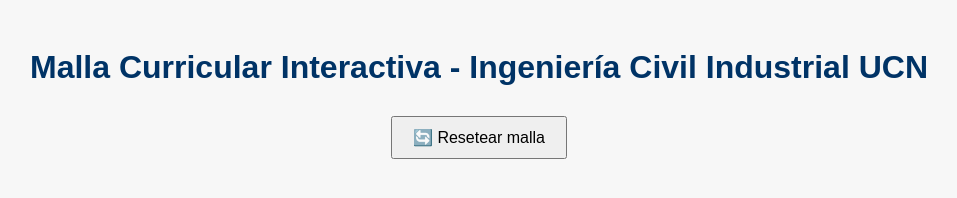
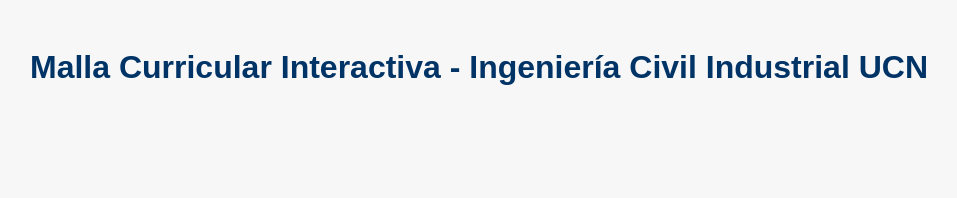
Before and after one commit to esbry7/malla-ici, a plain HTML site: page index.html in a window 1280 px wide. Shown: the whole page, without its empty margins (161-1118 px from the left). Drawn offline with Linux system fonts and the light colour scheme.

Commit message:
Update index.html

```diff
--- a/index.html
+++ b/index.html
@@ -13,9 +13,7 @@
   </div>
 
   <script src="script.js"></script>
-  <div style="text-align:center; margin-top: 30px;">
-  <button onclick="resetearMalla()" style="padding: 10px 20px; font-size: 1rem; cursor: pointer;">🔄 Resetear malla</button>
-</div>
+
 
 </body>
 </html>
```
